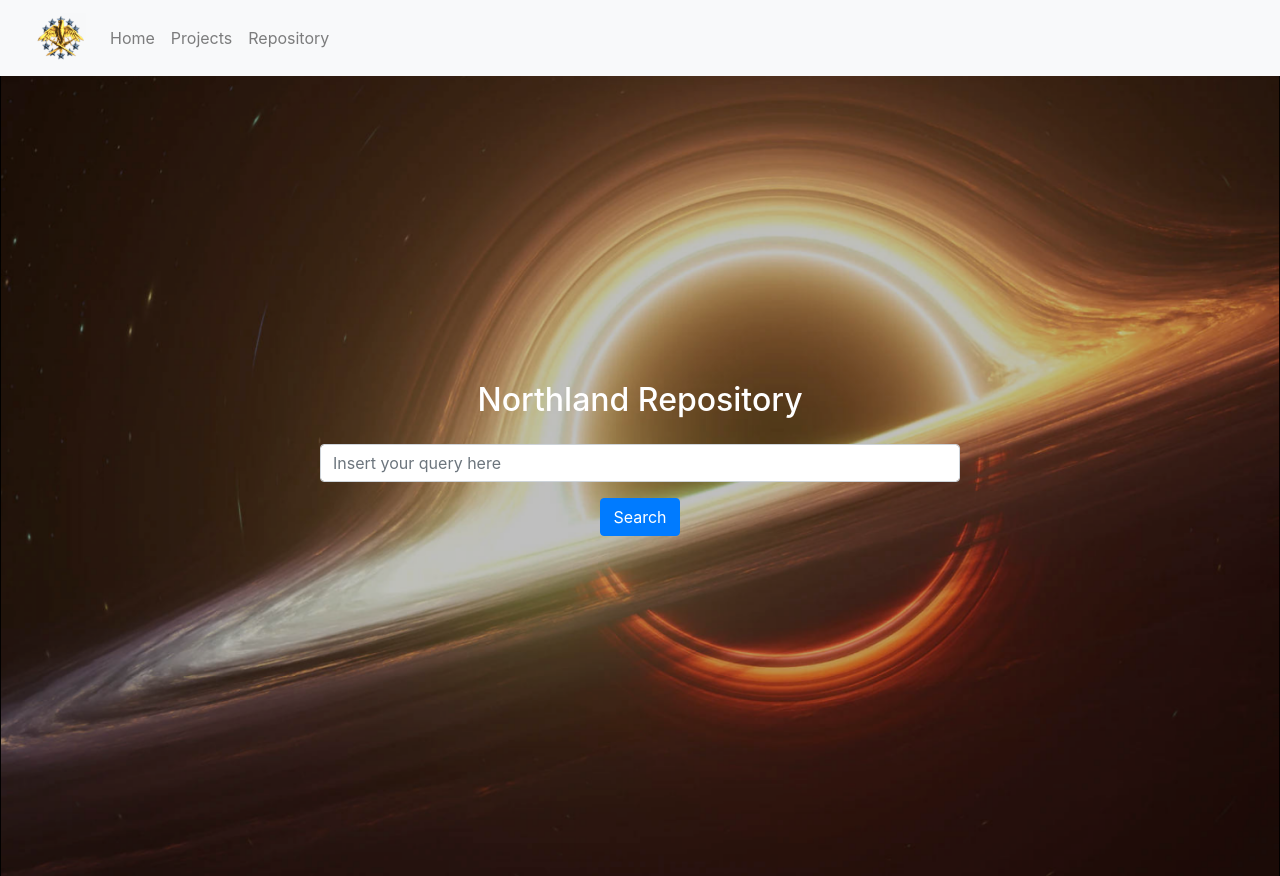
After one commit to IronForce-Auscent/Sanctuary-Repository, a Python web app: template templates/search.html in a window 1280 px wide. The commit adds this page. Run offline with Jinja, Linux system fonts and the light colour scheme; the template is opened without the code that fills it, so the values that code supplies are empty; style sheets or scripts are compiled from the project's sources.

Commit message:
Added pseudo-interactive search UI

```diff
--- a/index.html
+++ b/index.html
@@ -31,7 +31,7 @@
                     <a class="nav-link" href="#">Projects</a>
                 </li>
                 <li class="nav-item">
-                    <a class="nav-link" href="repository.html">Repository</a>
+                    <a class="nav-link" href="search.html">Repository</a>
                 </li>
             </ul>
         </div>
@@ -136,6 +136,9 @@
 
 </footer>
 
+
+
+
 </body>
 
 </html>
--- a/static/css/repository.css
+++ b/static/css/search.css
@@ -39,4 +39,16 @@
   transform: translate(-50%, -50%);
   width: 50%;
   text-align: center;
-}/*# sourceMappingURL=repository.css.map */
+}
+
+#search-results {
+  position: absolute;
+  top: 75%;
+  left: 50%;
+  padding: 20px;
+  transform: translate(-50%, -50%);
+  width: 40%;
+  text-align: center;
+  justify-content: center;
+  border-radius: 4px;
+}/*# sourceMappingURL=search.css.map */
--- a/static/css/repository.scss
+++ b/static/css/search.scss
@@ -40,3 +40,15 @@
     width: 50%;
     text-align: center;
 }
+
+#search-results {
+    position: absolute;
+    top: 75%;
+    left: 50%;
+    padding: 20px;
+    transform: translate(-50%, -50%);
+    width: 40%;
+    text-align: center;
+    justify-content: center;
+    border-radius: 4px;
+}
--- /dev/null
+++ b/static/js/search.js
@@ -0,0 +1,12 @@
+function search() {
+    const searchInput = document.getElementById("query-input").value;
+    const searchResults = document.getElementById("search-results");
+
+    console.log(searchInput);
+    if (!searchInput) {
+        searchResults.innerHTML = "Please enter a search result";
+    } else {
+        searchResults.innerHTML = `No results found for "${searchInput}".`;
+    }
+    searchResults.style.backgroundColor = "#f4f4f4";
+}
--- a/templates/base.html
+++ b/templates/base.html
@@ -30,13 +30,16 @@
                     <a class="nav-link" href="#">Projects</a>
                 </li>
                 <li class="nav-item">
-                    <a class="nav-link" href="repository.html">Repository</a>
+                    <a class="nav-link" href="search.html">Repository</a>
                 </li>
             </ul>
         </div>
     </nav>
     {% block content %}
     {% endblock %}
+
+    {% block script %}
+    {% endblock %}
 </body>
 
 </html>
--- /dev/null
+++ b/templates/search.html
@@ -0,0 +1,30 @@
+{% extends 'base.html' %}
+{% block head %}
+<link rel="stylesheet" href="static/css/search.css">
+{% endblock %}
+
+{% block content %}
+<div class="header">
+    <div class="header-img parallax-img"></div>
+</div>
+
+<div class="container">
+    <h3 class="search-header">
+        Northland Repository
+    </h3>
+    <div class="search-form">
+        <div action="search.html" method="post" class="form-floating">
+            <div class="mb-3 text-center">
+                <input type="text" class="form-control" id="query-input" name="query" placeholder="Insert your query here">
+            </div>
+            <button onclick="search()" class="btn btn-primary">Search</button>
+        </div>
+    </div>
+    <div id="search-results" class="text-center fs-4 fw-semibold "></div>
+</div>
+
+{% endblock %}
+
+{% block script %}
+<script src="static/js/search.js"></script>
+{% endblock %}
```
Also changed, not shown: repository.html (+7 -5 lines), search.html (+31 -7 lines), templates/repository.html (deleted, +0 -24 lines), 2 other files.
